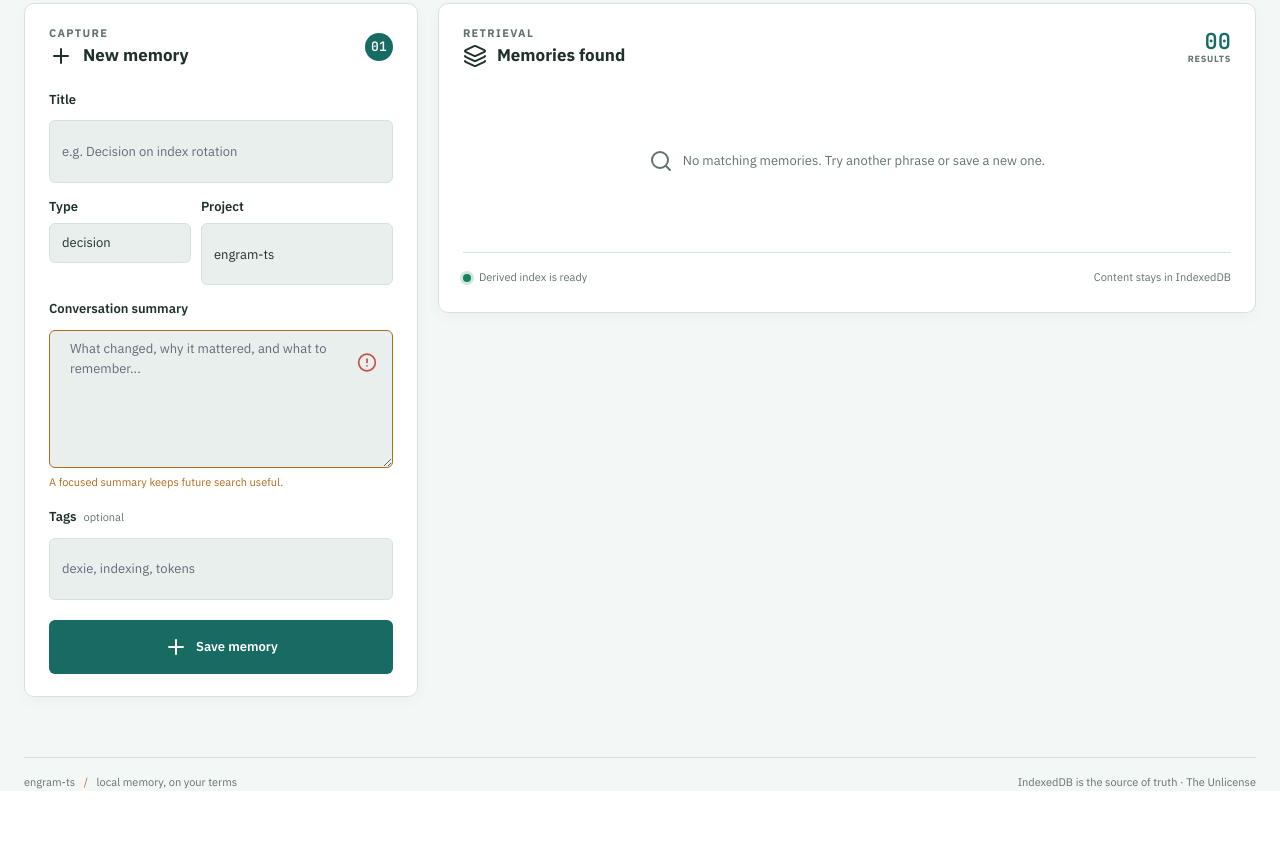
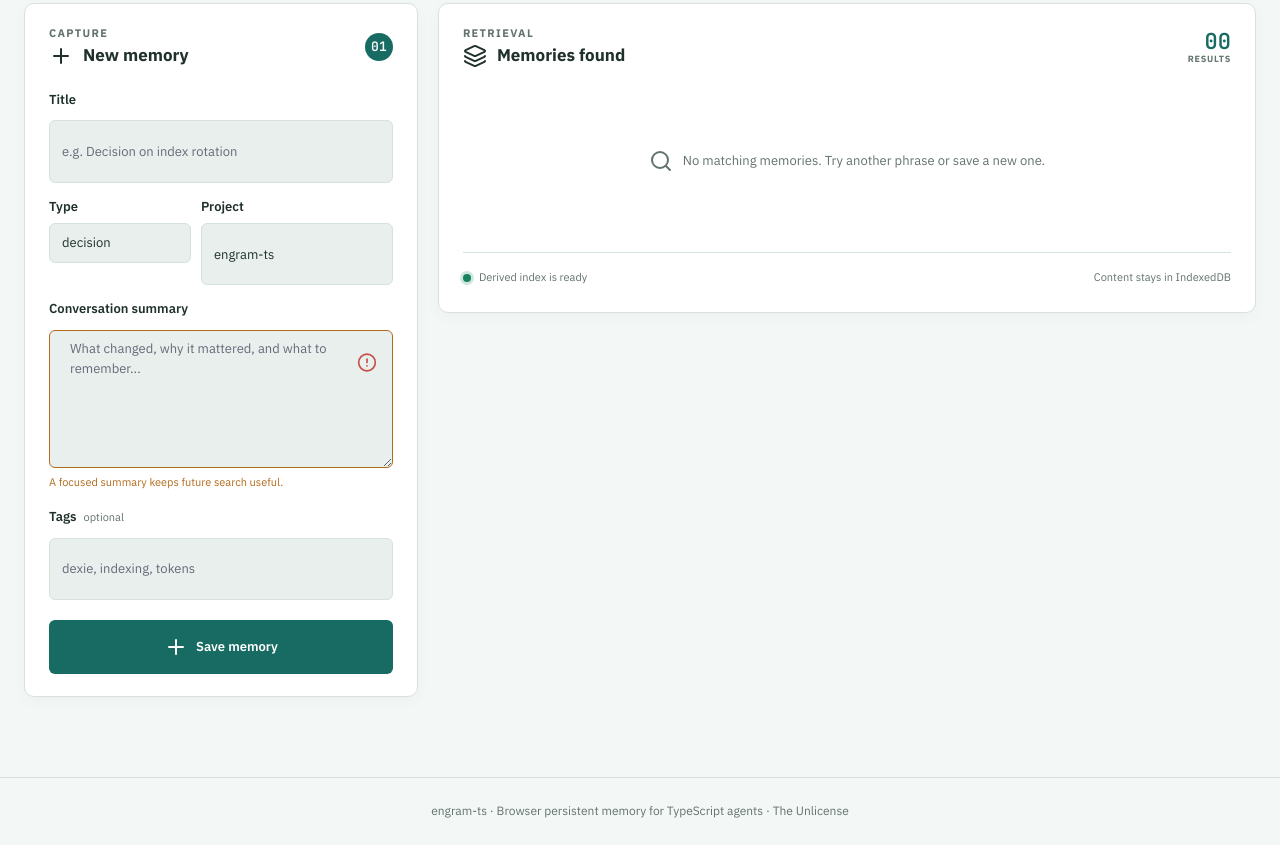
Before and after one commit to Mordaft/engram-ts, a website built with Vite: page demo/index.html in a window 1280 px wide. Shown: the part 538-1389 px from the top of the page. Built offline with nearby package versions, Linux system fonts and the light colour scheme.

Commit message:
fix: align footer design

```diff
--- a/demo/src/conversation-detail.ts
+++ b/demo/src/conversation-detail.ts
@@ -26,6 +26,5 @@ export async function renderConversationDetail(memory: Engram, memoryId: string)
     <section class="detail-heading"><div class="detail-heading-icon"><i data-lucide="file-text"></i></div><div><p class="kicker">${escapeHtml(document.header.type)} <span class="footer-dot">/</span> ${escapeHtml(document.header.project)}</p><h1>${escapeHtml(document.header.title)}</h1><p>${document.records.length} full records · saved ${escapeHtml(document.header.createdAt.slice(0, 10))}</p></div><span class="index-badge"><span></span>Indexed</span></section>
     <div class="detail-layout"><section class="surface-panel records-panel"><div class="panel-heading"><div><p class="kicker">FULL CONTENT</p><h2><i data-lucide="layers-3"></i>Conversation records</h2></div><span class="result-count">${String(document.records.length).padStart(2, '0')} <small>RECORDS</small></span></div><div class="record-list">${records}</div></section>
       <aside class="surface-panel related-panel"><div class="panel-heading"><div><p class="kicker">DISCOVERY</p><h2><i data-lucide="search"></i>Related memories</h2></div></div>${relatedPanel}<div class="disclosure-note"><i data-lucide="database"></i><span>Full content was loaded only after opening this memory by ID.</span></div></aside></div>
-    <footer class="page-footer"><span>engram-ts <span class="footer-dot">/</span> memory detail</span><span>Local browser storage · The Unlicense</span></footer>
   </main>`;
 }
--- a/demo/src/main.ts
+++ b/demo/src/main.ts
@@ -61,13 +61,19 @@ function renderHeader(path: string): string {
   </header>`;
 }
 
+function renderFooter(): string {
+  return `<footer class="app-footer">
+    <span>engram-ts · Browser persistent memory for TypeScript agents · The Unlicense</span>
+  </footer>`;
+}
+
 async function renderApp(): Promise<void> {
   applyTheme();
   const path = window.location.pathname;
   const content = path.startsWith('/memory/')
     ? await renderConversationDetail(memory, decodeURIComponent(path.slice('/memory/'.length)))
     : await renderMemoryLibrary(memory, searchQuery, notice);
-  app.innerHTML = `${renderHeader(path)}${content}`;
+  app.innerHTML = `${renderHeader(path)}${content}${renderFooter()}`;
   notice = '';
   createIcons({ icons: { ArrowLeft, BookOpen, Check, ChevronRight, CircleAlert, Database, FileText, Inbox, Layers3, Moon, Plus, RefreshCw, Search, Sun } });
   const contentField = document.querySelector<HTMLTextAreaElement>('#memory-content');
--- a/demo/src/memory-library.ts
+++ b/demo/src/memory-library.ts
@@ -47,6 +47,5 @@ export async function renderMemoryLibrary(memory: Engram, query: string, notice:
         <footer class="index-footer"><span class="index-pulse"></span><span>Derived index is ready</span><span class="index-footer-note">Content stays in IndexedDB</span></footer>
       </section>
     </div>
-    <footer class="page-footer"><span>engram-ts <span class="footer-dot">/</span> local memory, on your terms</span><span>IndexedDB is the source of truth · The Unlicense</span></footer>
   </main>`;
 }
--- a/demo/src/styles.css
+++ b/demo/src/styles.css
@@ -1065,21 +1065,13 @@ a i[data-lucide] {
   color: var(--brand-primary);
 }
 
-/* Page footer */
-.page-footer {
-  margin: 40px 0 24px;
-  padding-top: 16px;
-  display: flex;
-  justify-content: space-between;
-  gap: 14px;
+/* Footer */
+.app-footer {
+  text-align: center;
+  padding: 24px;
+  color: var(--color-muted);
+  font-size: 12px;
   border-top: 1px solid var(--color-border);
-  color: var(--color-muted);
-  font-size: 11px;
-}
-
-.footer-dot {
-  padding: 0 6px;
-  color: var(--brand-accent);
 }
 
 .visually-hidden {
@@ -1142,12 +1134,6 @@ a i[data-lucide] {
   .results-panel {
     order: 1;
   }
-
-  .page-footer {
-    flex-direction: column;
-    gap: 6px;
-    text-align: center;
-  }
 }
 
 @media (prefers-reduced-motion: reduce) {
```
